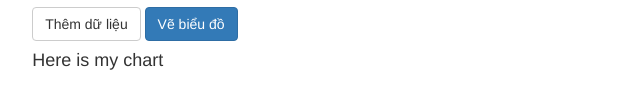
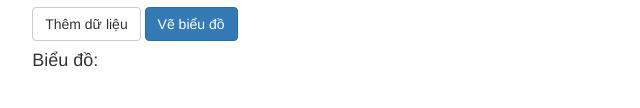
Before and after one commit to nttuyen/nttuyen.github.io, a plain HTML site: page chart/index.html in a window 1280 px wide. Shown: the part 366-474 px from the top of the page, 77-717 px from the left. Drawn offline with nearby package versions, Linux system fonts and the light colour scheme; a script that the page names is missing.

Commit message:
update chart label

```diff
--- a/chart/index.html
+++ b/chart/index.html
@@ -91,7 +91,7 @@
 <div class="row">
 	<div class="col-md-1"></div>
 	<div class="col-md-10">
-		<h4>Here is my chart</h4>
+		<h4>Biểu đồ:</h4>
 		<div id="chart_div"></div>
 	</div>
 </div>
```
